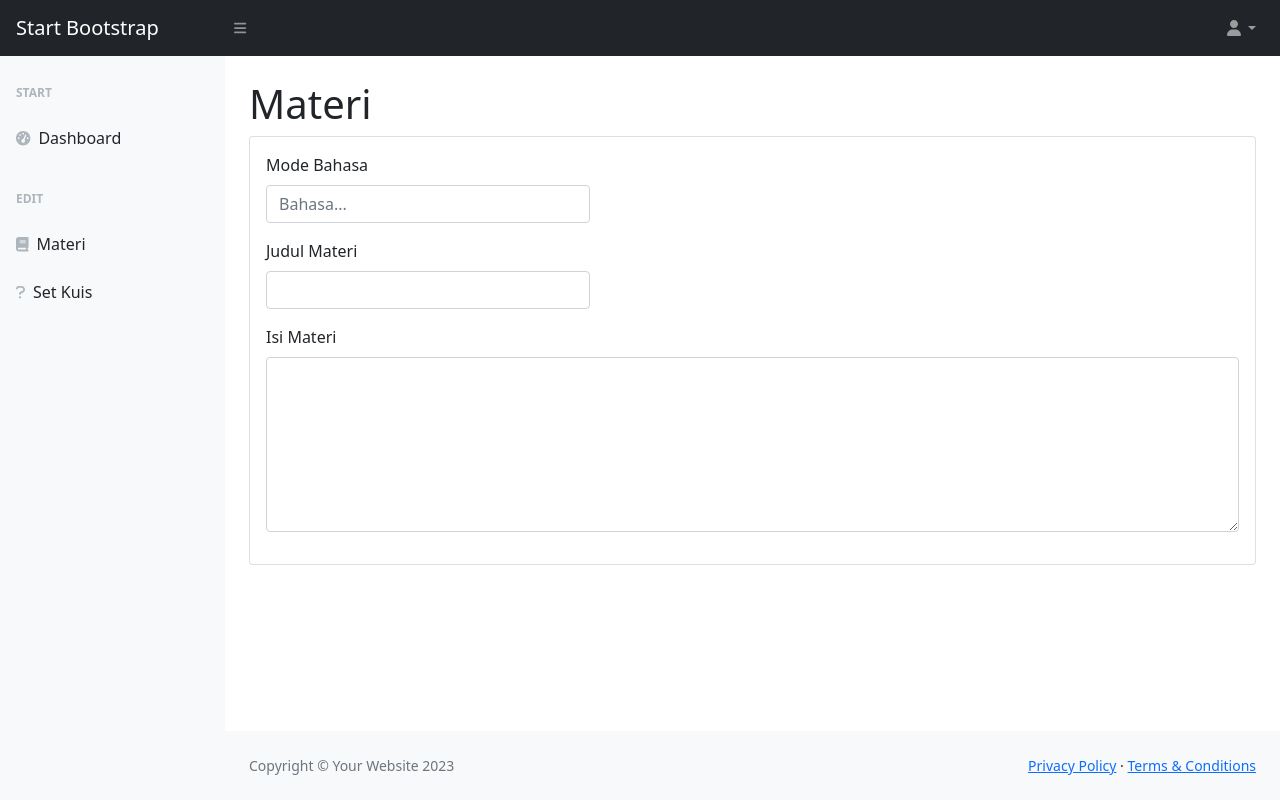
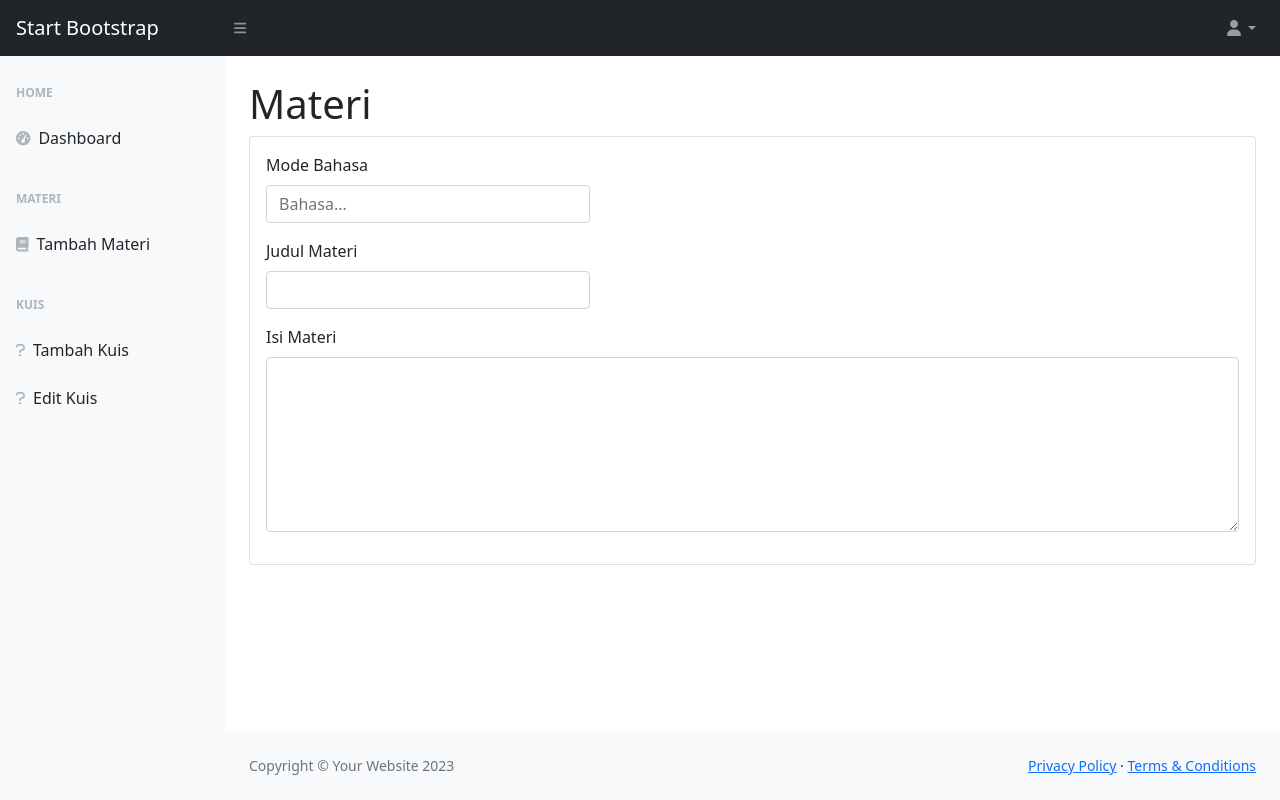
Before and after one commit to kurisu55/e-learning, a PHP site: page /tokubetsu/materi.php in a window 1280 px wide. Run offline with PHP 8.4, Linux system fonts and the light colour scheme; some libraries are stand-ins or nearby versions.

Commit message:
Menambahkan tombol edit kuis

```diff
--- a/tokubetsu/template/sidebar.php
+++ b/tokubetsu/template/sidebar.php
@@ -3,19 +3,24 @@
         <nav class="sb-sidenav accordion sb-sidenav-light" id="sidenavAccordion">
             <div class="sb-sidenav-menu">
                 <div class="nav">
-                    <div class="sb-sidenav-menu-heading">Start</div>
+                    <div class="sb-sidenav-menu-heading">Home</div>
                     <a class="nav-link" href="dashboard.php">
                         <div class="sb-nav-link-icon"><i class="fas fa-tachometer-alt"></i></div>
                         Dashboard
                     </a>
-                    <div class="sb-sidenav-menu-heading">Edit</div>
+                    <div class="sb-sidenav-menu-heading">Materi</div>
                     <a class="nav-link" href="materi.php">
                         <div class="sb-nav-link-icon"><i class="fas fa-book"></i></div>
-                        Materi
+                        Tambah Materi
+                    </a>
+                    <div class="sb-sidenav-menu-heading">Kuis</div>
+                    <a class="nav-link" href="set_kuis.php">
+                        <div class="sb-nav-link-icon"><i class="fas fa-question"></i></div>
+                        Tambah Kuis
                     </a>
                     <a class="nav-link" href="set_kuis.php">
                         <div class="sb-nav-link-icon"><i class="fas fa-question"></i></div>
-                        Set Kuis
+                        Edit Kuis
                     </a>
                 </div>
         </nav>
```
